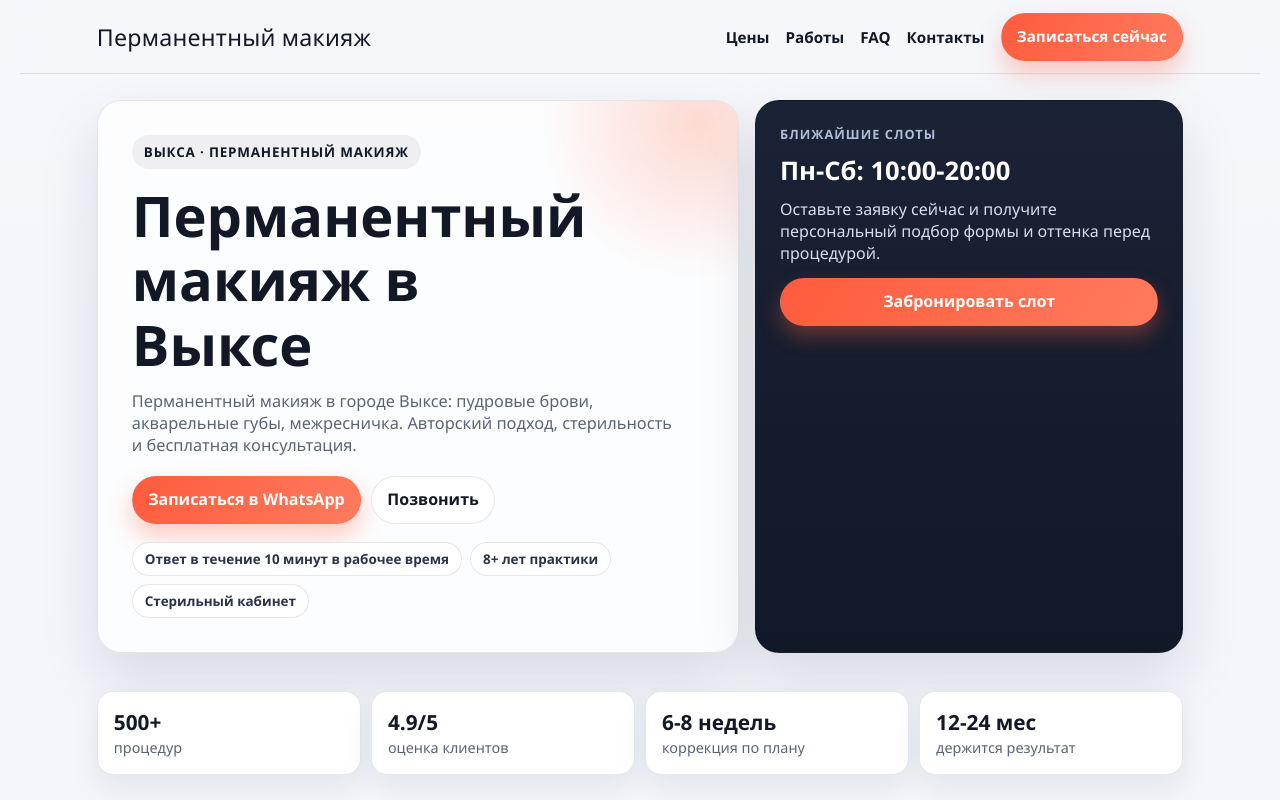
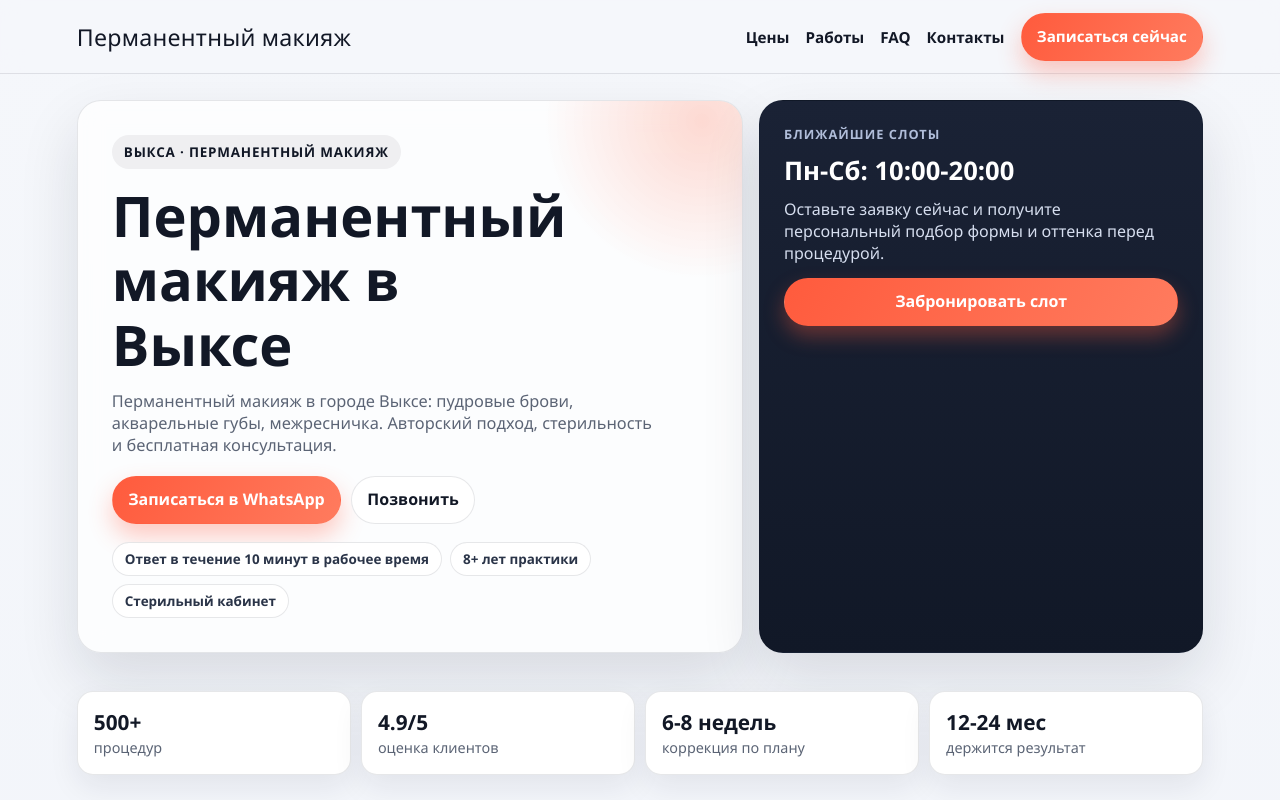
Before and after one commit to neffR/olga, a Next.js app: page / in a window 1280 px wide. Shown: the top 800 px of the page. Built offline with nearby package versions, Linux system fonts and the light colour scheme.

Commit message:
Update global styles11

```diff
--- a/app/globals.css
+++ b/app/globals.css
@@ -63,7 +63,8 @@ a {
 .hero,
 .section,
 .footer {
-  width: min(var(--content-max), 100%);
+  width: 100%;
+  max-width: none;
   margin-inline: auto;
 }
 
```
